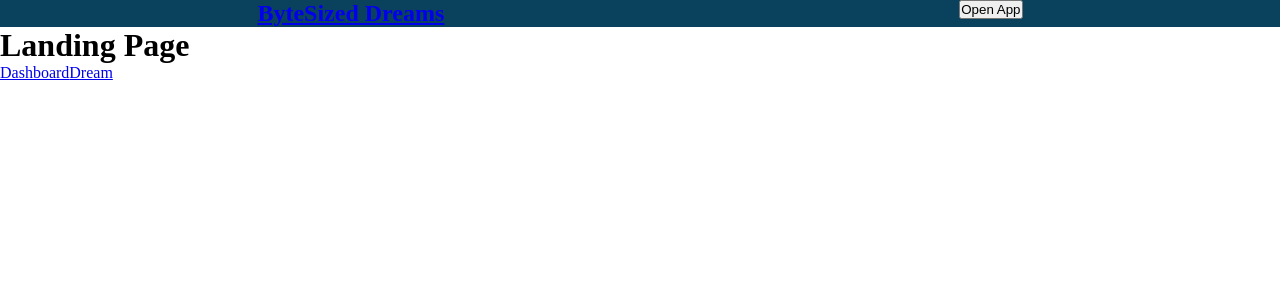
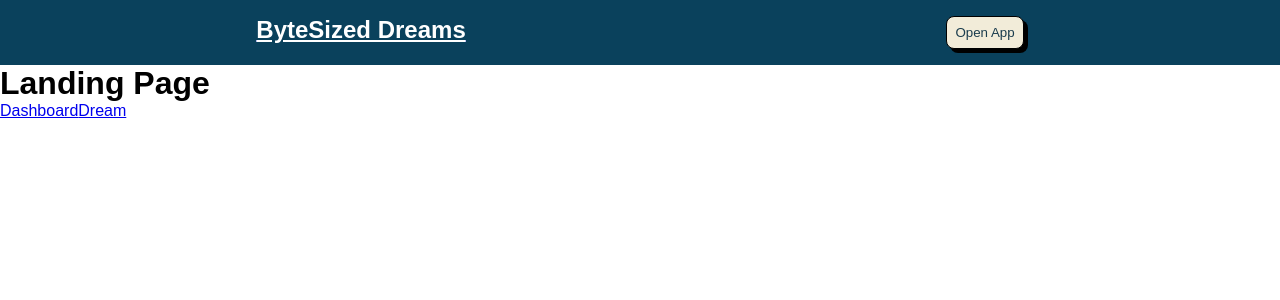
Before and after one commit to zen-da-baker/dream-journal, a Next.js app in the folder next-app/: page / in a window 1280 px wide. Shown: the top 300 px of the page. Built offline with nearby package versions, Linux system fonts and the light colour scheme.

Commit message:
Buttons and typography added

```diff
--- a/next-app/src/app/layout.tsx
+++ b/next-app/src/app/layout.tsx
@@ -9,8 +9,10 @@ export const metadata: Metadata = {
 
 // Import styles
 import "../styles/global.css";
+import "../styles/typography.css";
 import "../styles/flex.css";
 import "../styles/header.css";
+import "../styles/button.css";
 
 // Export root layout
 export default function RootLayout({ children }: Readonly<{ children: React.ReactNode }>) {
--- /dev/null
+++ b/next-app/src/styles/button.css
@@ -0,0 +1,25 @@
+button {
+
+    padding: 0.5rem;
+
+    border: 0.1rem solid black;
+
+    border-radius: 0.5rem;
+
+    background-color: hsl(45, 50%, 90%);
+
+    color: hsl(200, 50%, 20%);
+
+    cursor: pointer;
+
+    box-shadow: 0.25rem 0.25rem black;
+
+}
+
+button:active {
+
+    transform: translate( 0.25rem, 0.25rem );
+
+    box-shadow: none;
+
+}
--- a/next-app/src/styles/header.css
+++ b/next-app/src/styles/header.css
@@ -2,4 +2,14 @@ header {
 
     background-color: hsl(200, 80%, 20%);
 
+    padding: 1rem;
+
 }
+
+header h2 {
+
+    color: white;
+
+    text-decoration: underline;
+
+}
--- /dev/null
+++ b/next-app/src/styles/typography.css
@@ -0,0 +1,5 @@
+* {
+
+    font-family: Arial, Helvetica, sans-serif;
+
+}
```
